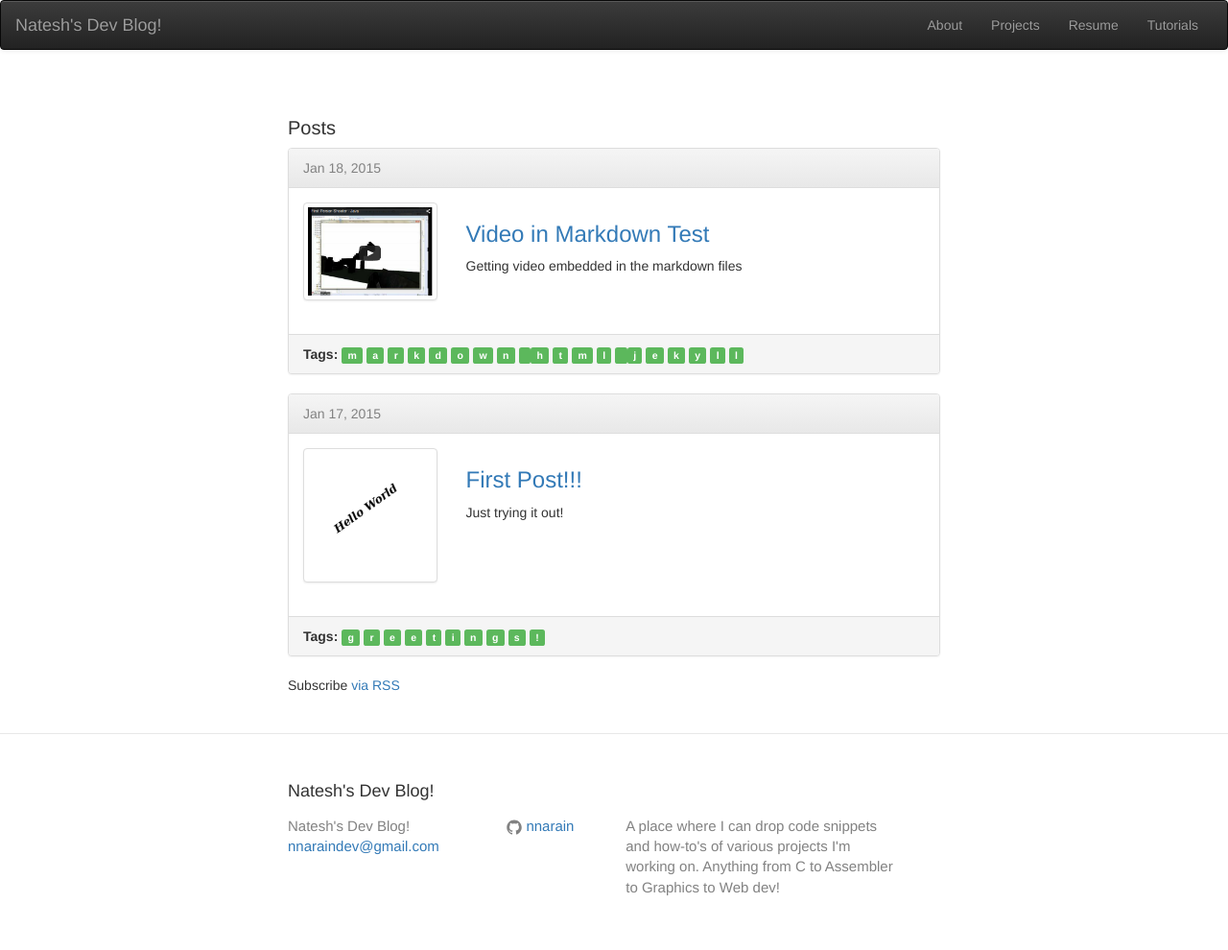
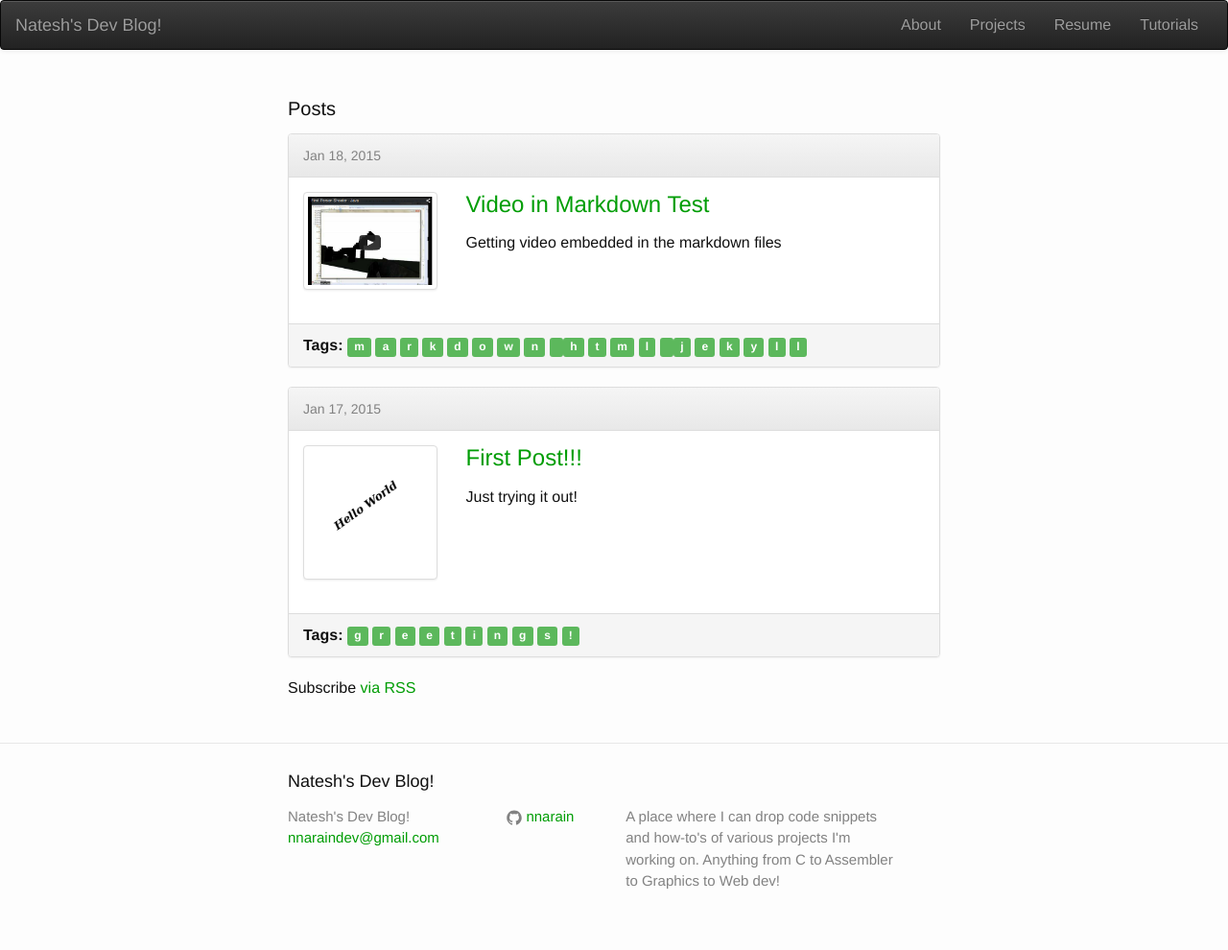
Before and after one commit to nnarain/nnarain.github.io, a Jekyll site: the page built from index.html, in a window 1280 px wide. Shown: the whole page at 96% size. Built offline with Jekyll 4.4.1, drawn with Linux system fonts in a browser that asks for light colours.

Commit message:
fixed link css

```diff
--- a/_includes/head.html
+++ b/_includes/head.html
@@ -5,10 +5,6 @@
 
   <title>{% if page.title %}{{ page.title }}{% else %}{{ site.title }}{% endif %}</title>
   <meta name="description" content="{% if page.excerpt %}{{ page.excerpt | strip_html | strip_newlines | truncate: 160 }}{% else %}{{ site.description }}{% endif %}">
-
-  <link rel="stylesheet" href="{{ "/css/main.css" | prepend: site.baseurl }}">
-  <link rel="canonical" href="{{ page.url | replace:'index.html','' | prepend: site.baseurl | prepend: site.url }}">
-  <link rel="alternate" type="application/atom+xml" title="{{ site.title }}" href="{{ "/feed.xml" | prepend: site.baseurl | prepend: site.url }}" />
 
   <!-- jQuery -->
   <script type="text/javascript" src="/js/jquery-2.1.3.min.js"></script>
@@ -18,4 +14,11 @@
   <link rel="stylesheet" type="text/css" href="/css/bootstrap-theme.min.css">
   <script type="text/javascript" src="/js/bootstrap.min.js"></script>
 
+  <!-- Jekyll Styling -->
+  <link rel="stylesheet" href="{{ "/css/main.css" | prepend: site.baseurl }}">
+  <link rel="canonical" href="{{ page.url | replace:'index.html','' | prepend: site.baseurl | prepend: site.url }}">
+  <link rel="alternate" type="application/atom+xml" title="{{ site.title }}" href="{{ "/feed.xml" | prepend: site.baseurl | prepend: site.url }}" />
+
+
+
 </head>
--- a/_sass/_base.scss
+++ b/_sass/_base.scss
@@ -92,8 +92,11 @@
     color: $brand-color;
     text-decoration: none;
 
+    color: $brand-color;
+
     &:visited {
-        color: darken($brand-color, 15%);
+        //color: darken($brand-color, 5%);
+        color: $brand-color;
     }
 
     &:hover {
--- a/css/main.scss
+++ b/css/main.scss
@@ -16,7 +16,7 @@
 $text-color:       #111;
 $background-color: #fdfdfd;
 //$brand-color:      #2a7ae2;
-$brand-color: #24e62b;
+$brand-color: #009d05;
 
 $grey-color:       #828282;
 $grey-color-light: lighten($grey-color, 40%);
```
